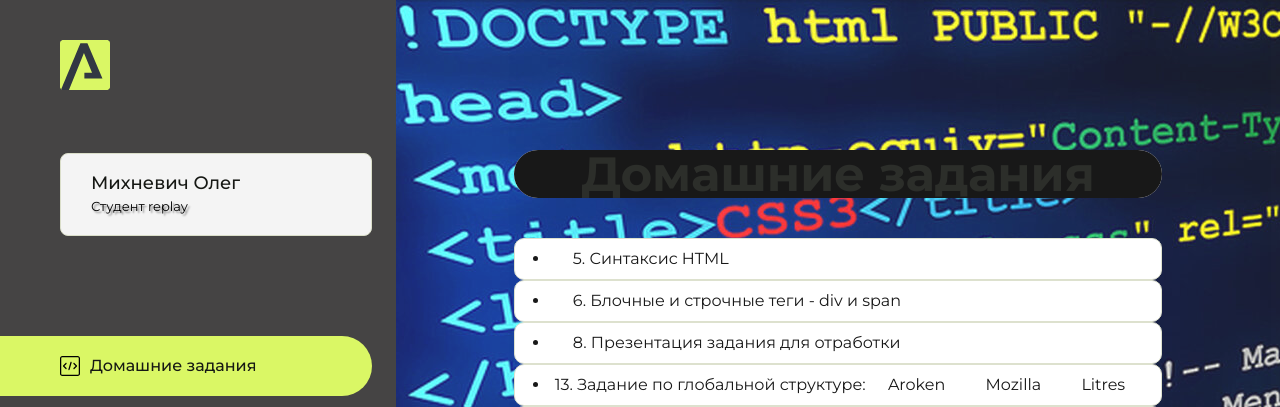
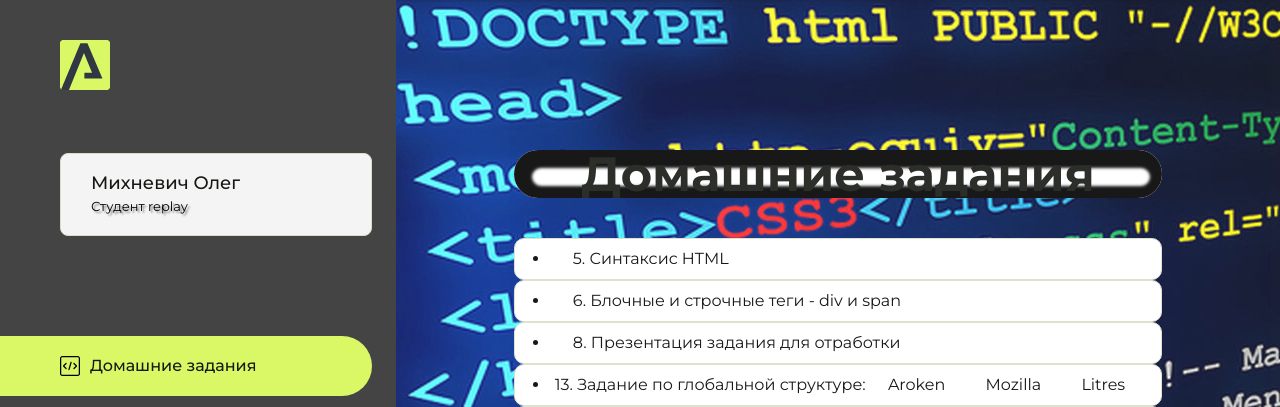
Before and after one commit to Olezhka87/HomeWork-2, a PHP site: page / in a window 1280 px wide. Shown: the top 407 px of the page. Run offline with PHP 8.4, Linux system fonts and the light colour scheme.

Commit message:
Update style.css

```diff
--- a/src/style.css
+++ b/src/style.css
@@ -143,7 +143,7 @@ body.overflow {
     max-widht: 300px;
     max-heigt: auto;
     text-align: center;
-    box-shadow: inset 4px 4px 5px 50px #000000;
+    box-shadow: inset 3px 3px 3px 15px #000000;
 }
 
 .content__list {
```
